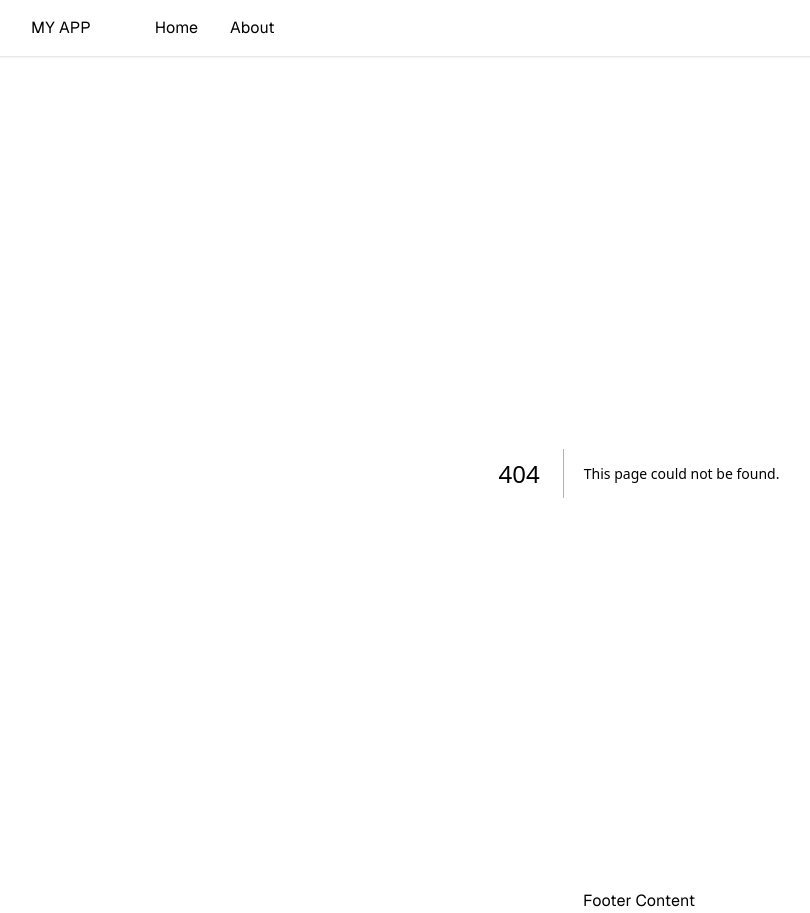
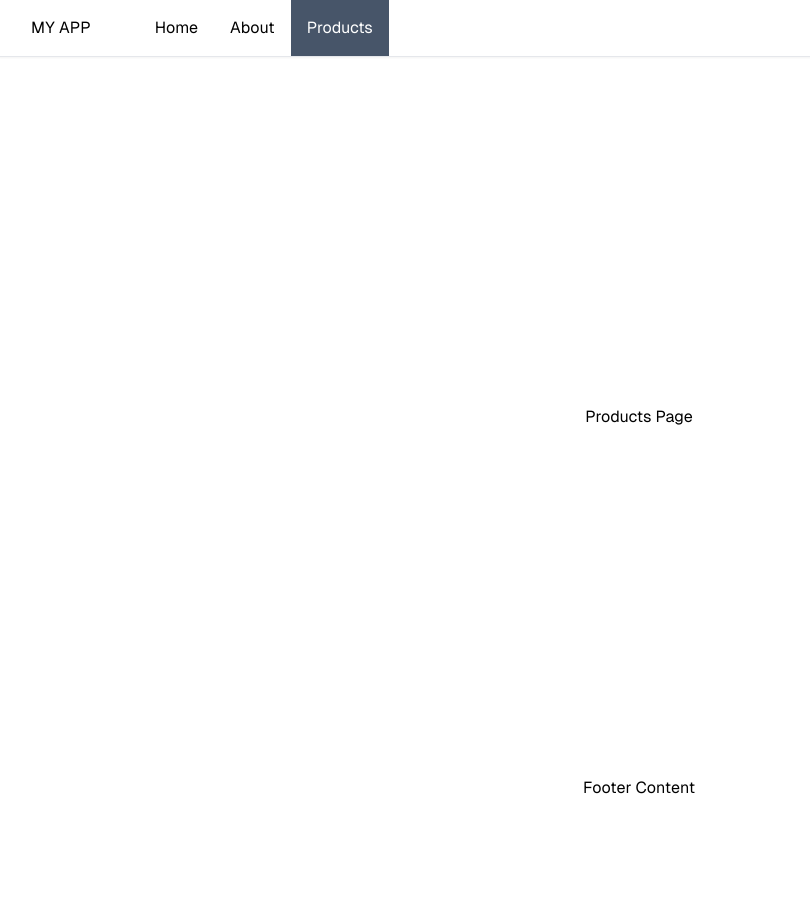
Before and after one commit to Sthanasis/connect-client, a Next.js app: page /products in a window 1280 px wide. Before the commit this address had no page. Shown: the whole page, without its empty margins (1-811 px from the left). After the commit the page ends 800 px from the top, so only its background shows below. Built offline with nearby package versions, Linux system fonts and the light colour scheme.

Commit message:
products route

```diff
--- /dev/null
+++ b/src/app/products/page.tsx
@@ -0,0 +1,3 @@
+export default function Products() {
+  return <div>Products Page</div>;
+}
--- a/src/features/navbar/configs/routes.ts
+++ b/src/features/navbar/configs/routes.ts
@@ -1,4 +1,5 @@
 export const routeConfig = [
   { name: 'Home', href: '/' },
   { name: 'About', href: '/about' },
+  { name: 'Products', href: '/products' },
 ];
```
